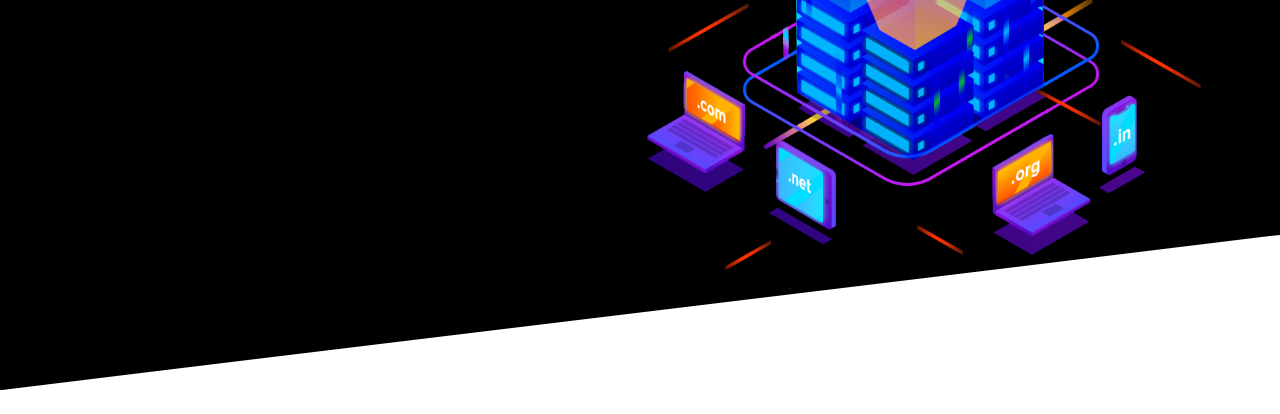
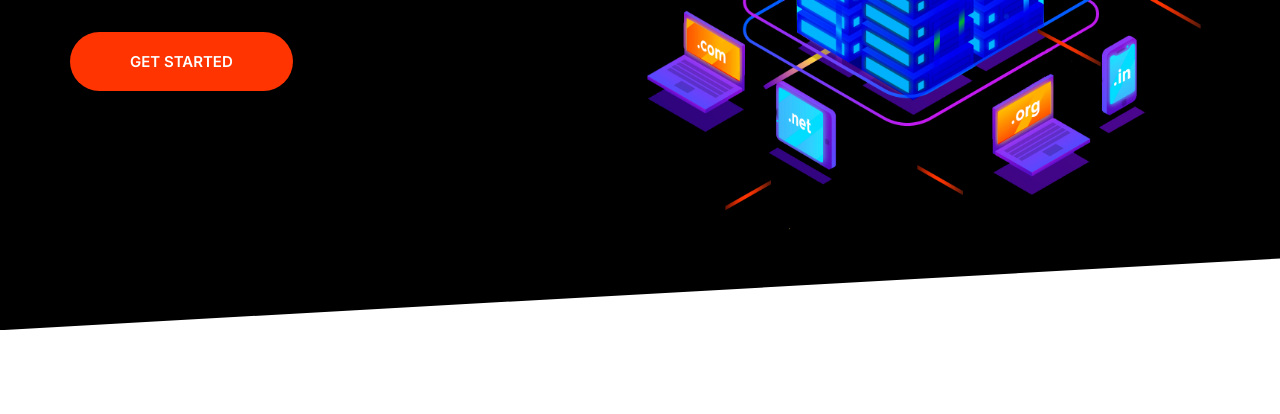
Before and after one commit to AleXAnastasov77/Moshify, a plain HTML site: page index.html in a window 1280 px wide. Shown: the part 386-800 px from the top of the page. Drawn offline with Linux system fonts and the light colour scheme.

Commit message:
Build the hero component.

```diff
--- a/css/styles.css
+++ b/css/styles.css
@@ -556,6 +556,9 @@ a {
 }
 
 /* Hero */
+.hero {
+  clip-path: polygon(100% 0%, 0% 0%, 0% 100%, 100% 90%);
+}
 .hero__image {
   width: 100%;
 }
@@ -565,3 +568,16 @@ a {
   color: #b9c3cf;
   letter-spacing: 1px;
 }
+
+@media screen and (min-width: 768px) {
+  .hero {
+    padding-top: 0;
+  }
+
+  .hero__content {
+    text-align: left;
+  }
+  .hero .grid {
+    align-items: center;
+  }
+}
--- a/index.html
+++ b/index.html
@@ -14,7 +14,7 @@
     <link rel="stylesheet" href="css/styles.css" />
   </head>
   <body>
-    <section class="block block--dark block--skewed-left">
+    <section class="block block--dark block--skewed-left hero">
 
         <div class="container grid grid--1x2">
           <div class="block__header hero__content">
```
Also changed, not shown: components/hero.html (added, +14 -0 lines).
